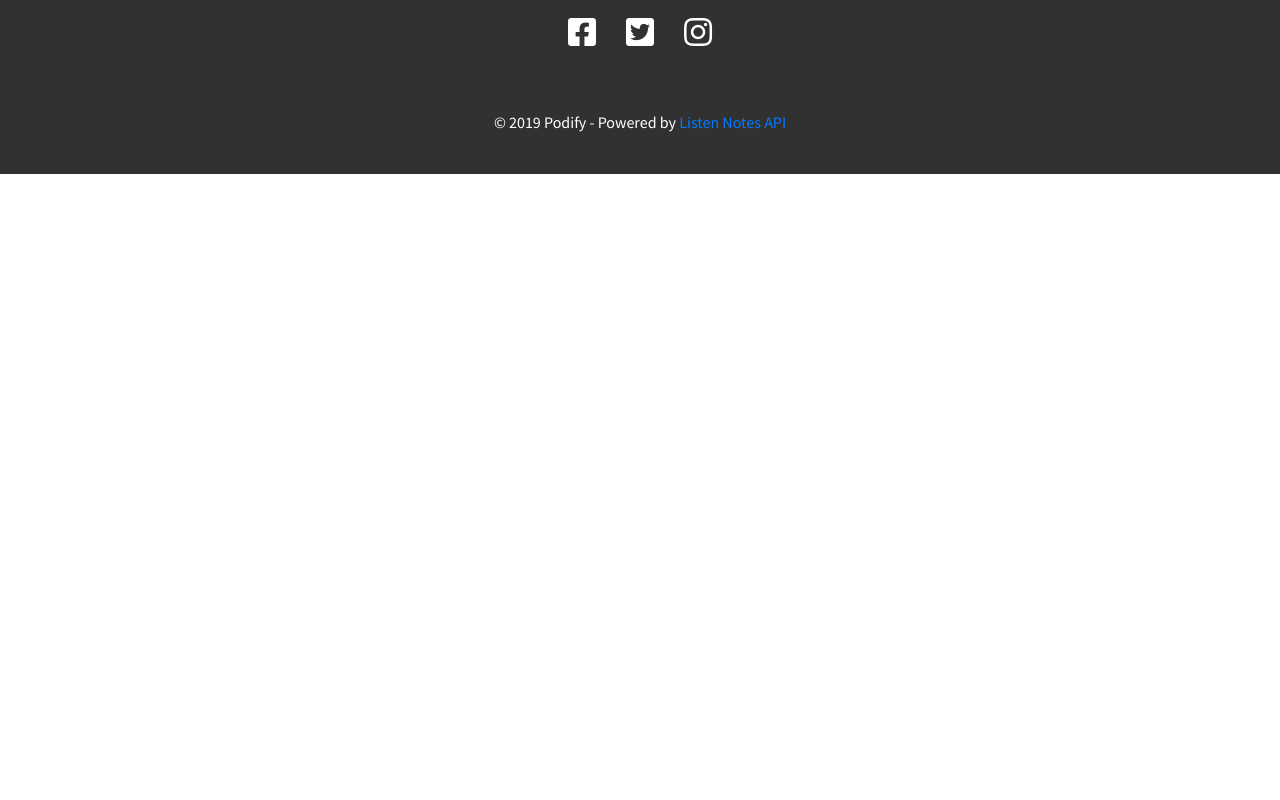
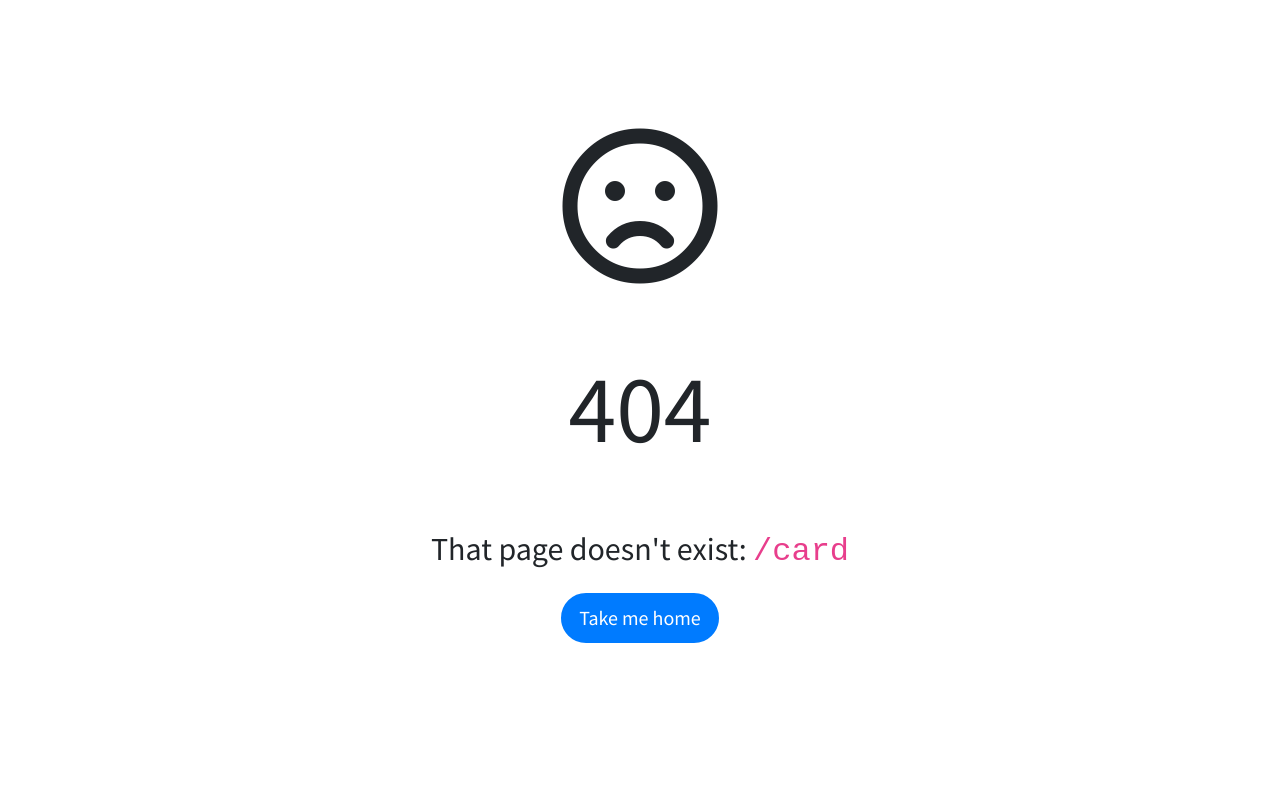
Before and after one commit to Jabser/Podify, a React (Create React App) app: page /card in a window 1280 px wide. Shown: the part 640-1440 px from the top of the page. Before the commit the page ends 814 px from the top, so only its background shows below. Built offline with nearby package versions, Linux system fonts and the light colour scheme.

Commit message:
404 - React router & design completed

```diff
--- a/src/App.js
+++ b/src/App.js
@@ -15,6 +15,7 @@ import Card from './components/Card';
 
 import Navbar from './components/Navbar';
 import Footer from './components/Footer';
+import NoMatch from './components/404';
 
 class App extends Component {
   render() {
@@ -30,6 +31,8 @@ class App extends Component {
           <Route path='/signup' component={Signup} />
 
           <Route path='/card' component={Card} />
+
+          <Route component={NoMatch} />
         </Router>
         <Footer />
       </div>
--- /dev/null
+++ b/src/components/404.js
@@ -0,0 +1,18 @@
+import React from 'react';
+import { NavLink } from 'react-router-dom';
+import '../sass/404.scss';
+
+function NoMatch({ location }) {
+  return (
+    <div className="no-match">
+      <div className="container">
+        <i class="far fa-frown fa-10x"></i>
+        <h1 className="display-1">404</h1>
+        <h1>That page doesn't exist: <code>{location.pathname}</code></h1>
+        <NavLink to="/" className="btn btn-back btn-lg">Take me home</NavLink>
+      </div>
+    </div>
+  );
+}
+
+export default NoMatch;
--- /dev/null
+++ b/src/sass/404.scss
@@ -0,0 +1,23 @@
+.no-match {
+  padding: 25vh 0;
+  text-align: center;
+
+  .btn-back {
+    border-radius: 30rem;
+    border: 2px solid;
+    background-color: #007bff;
+    border-color: #007bff;
+    color: #fff !important;
+    transition: .3s;
+
+    &:hover {
+      border-color: #0062cc;
+      background: #0062cc;
+      color: #fff;
+    }
+
+    &:focus {
+      box-shadow: none;
+    }
+  }
+}
```
